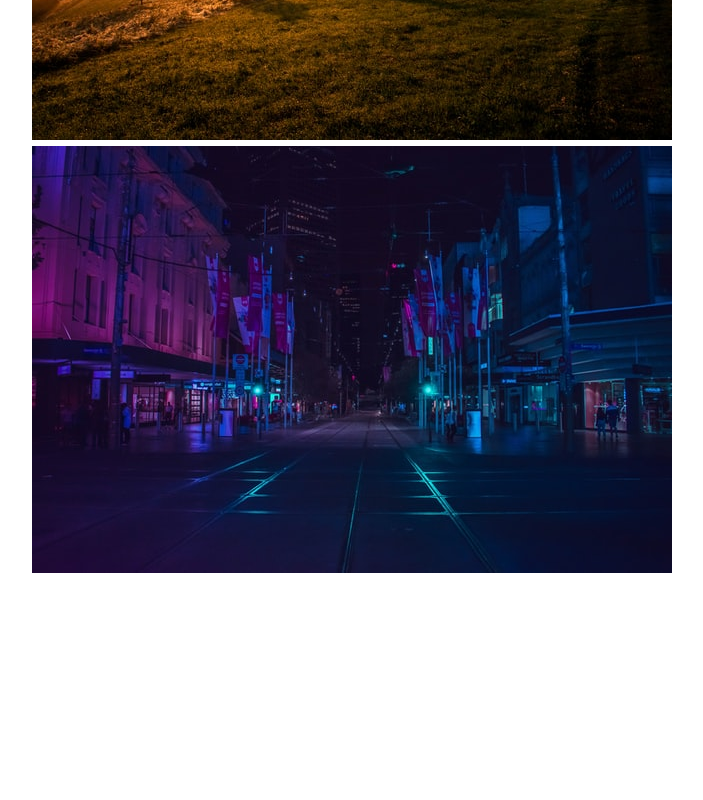
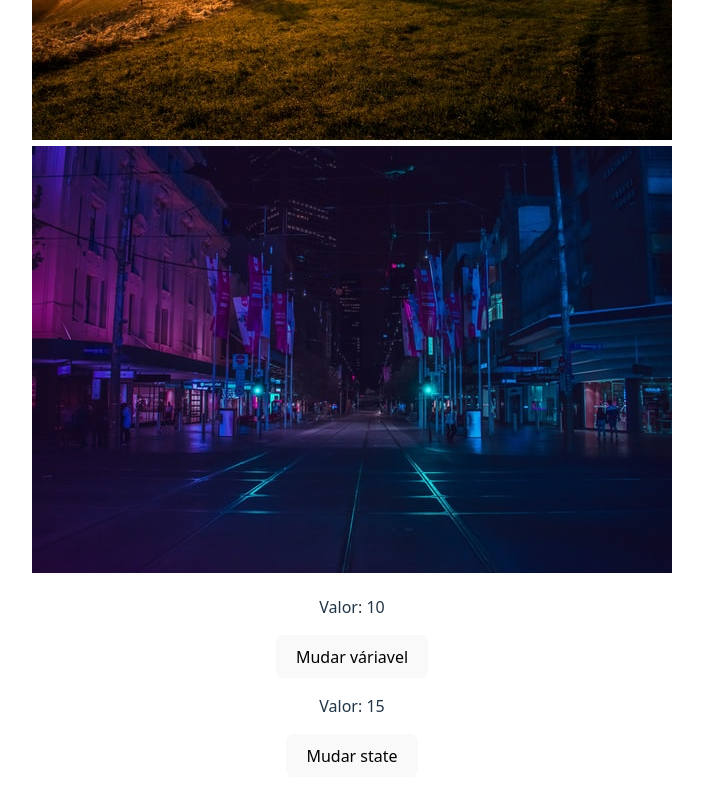
Before and after one commit to Luan0Avila/Curso_React, a React (Vite) app in the folder 3_AVANÇANDO_EM_REACT/avancando/: page / in a window 1280 px wide. Shown: the part 444-1244 px from the top of the page, without its empty margins (288-991 px from the left). Before the commit the page ends 1055 px from the top, so only its background shows below. Built offline with nearby package versions, Linux system fonts and the light colour scheme.

Commit message:
aprendendo a usar o useState no react

```diff
--- a/3_AVANÇANDO_EM_REACT/avancando/src/App.jsx
+++ b/3_AVANÇANDO_EM_REACT/avancando/src/App.jsx
@@ -4,19 +4,22 @@ import viteLogo from '/vite.svg'
 import './App.css'
 // - 2 Imagem em assets
 import city from './assets/city.jpg'
+import { Data } from './components/Data'
 
 function App() {
   const [count, setCount] = useState(0)
 
   return (
-    <>
+    <div style={{paddingBottom: "500px"}}>
       <h1>Avançando em React!</h1>
       {/* 1 - imagem em public */}
       <img src="/img1.jpg" alt="Alguma imagem" />
 
       {/* 2 Imagem em assets */}
       <img src={city} alt="Outra imagem" />
-    </>
+      {/* 3 - Usedata*/}
+      <Data/>
+    </div>
   )
 }
 
--- /dev/null
+++ b/3_AVANÇANDO_EM_REACT/avancando/src/components/Data.jsx
@@ -0,0 +1,20 @@
+import React, { useState } from 'react'
+
+export const Data = () => {
+    let somaData = 10;
+
+    const [anotherNumber, setAnotherNumber] = useState(15)
+
+    return (
+        <div>
+            <div>
+                <p>Valor: {somaData}</p>
+                <button onClick={() => (somaData = 15)}>Mudar váriavel</button>
+            </div>
+            <div>
+                <p>Valor: {anotherNumber}</p>
+                <button onClick={() => setAnotherNumber(20)}>Mudar state</button>
+            </div>
+        </div>
+    )
+}
```
